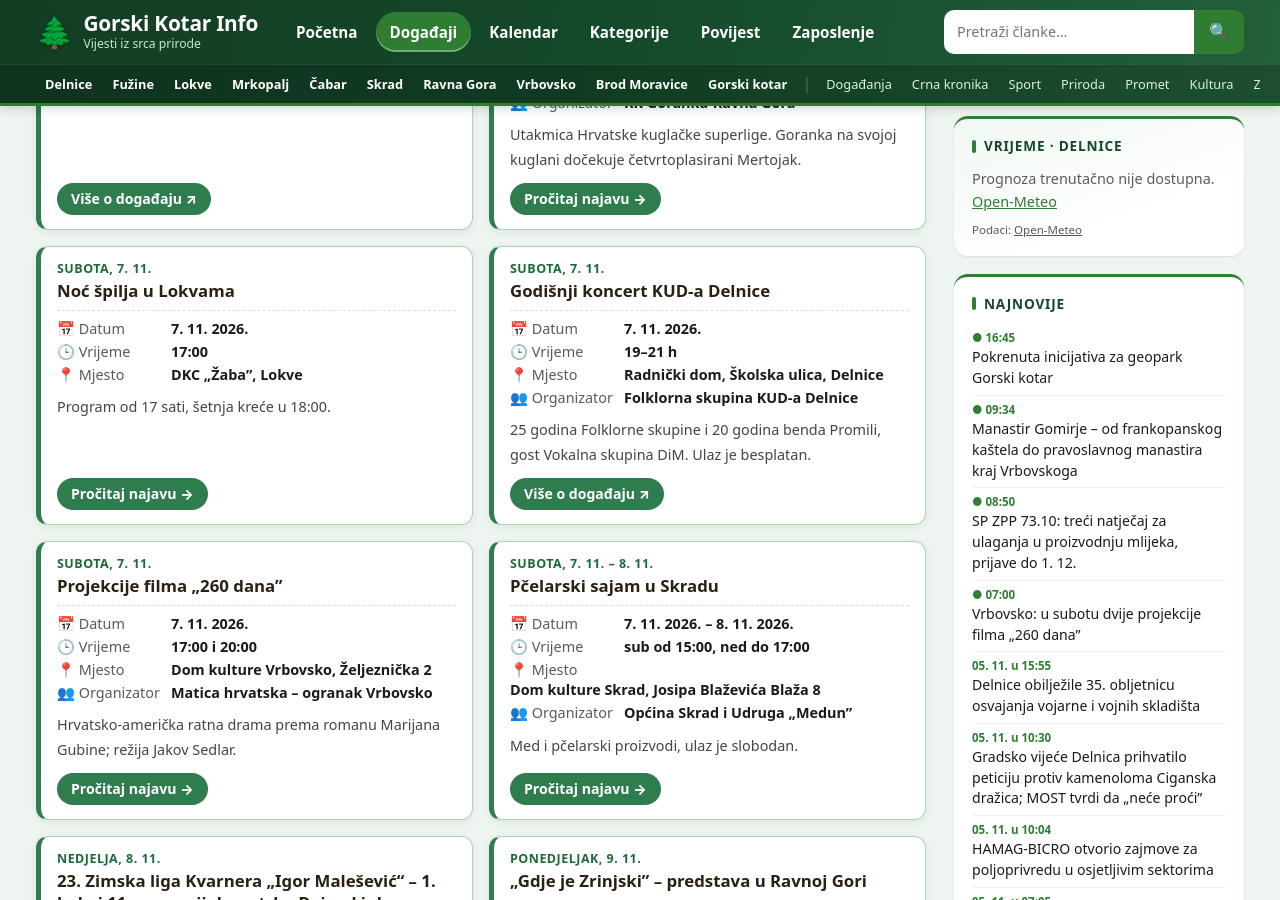
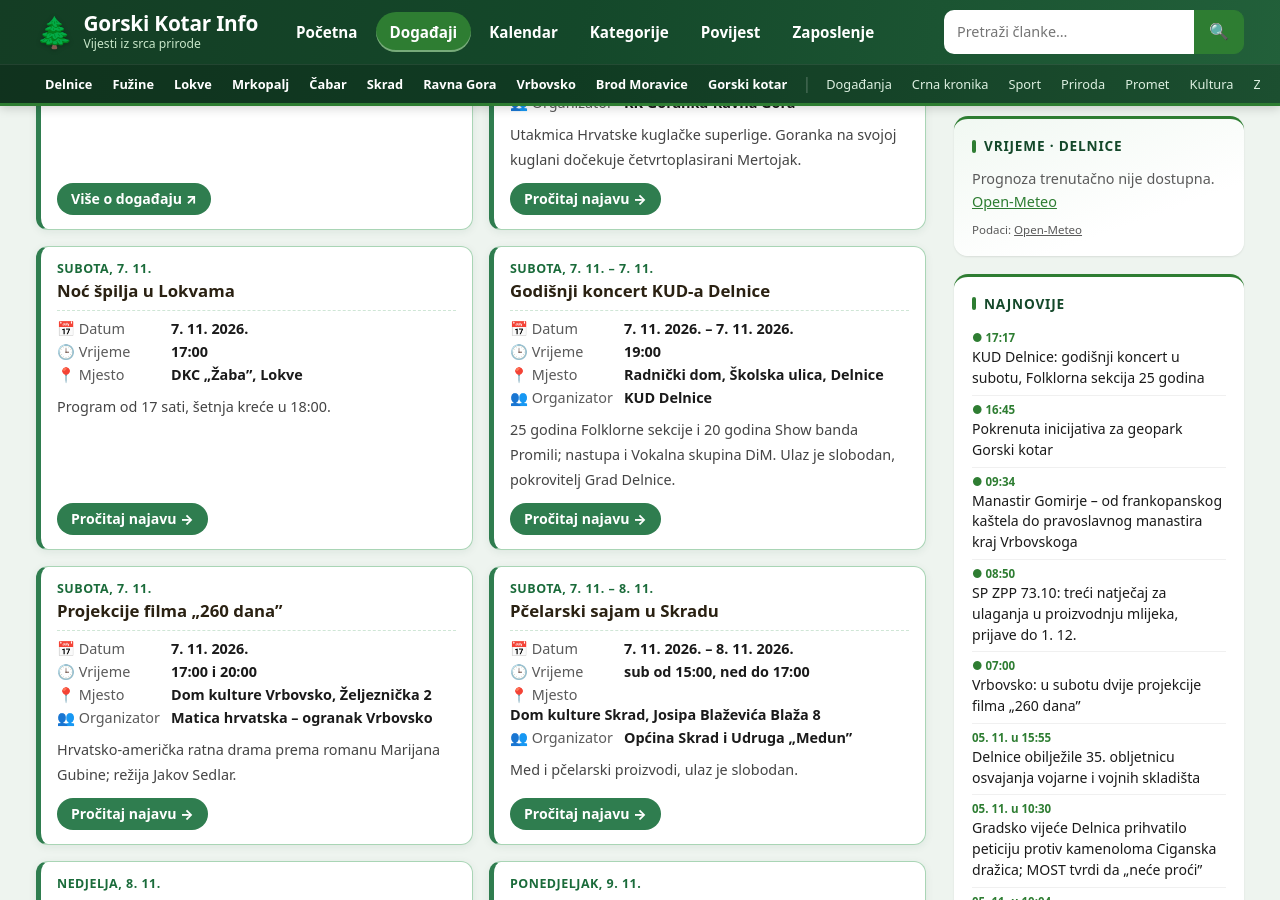
Before and after one commit to MojGK/gorski-kotar.info, a Jekyll site: the page built from dogadaji.md, in a window 1280 px wide and 900 px high, scrolled down 599 px. Built offline with Jekyll 4.4.1, drawn with Linux system fonts in a browser that asks for light colours; some of the changed text lies outside the part shown.

Commit message:
Objava: KUD Delnice: godišnji koncert u subotu, Folklorna sekcija 25 godina

```diff
--- a/_data/dogadjanja.yml
+++ b/_data/dogadjanja.yml
@@ -44,12 +44,13 @@ dogadjaji:
   link: /noc-spilja-lokve-2026/
 - naziv: Godišnji koncert KUD-a Delnice
   datum: 2026-11-07
-  vrijeme: "19–21 h"
+  datum_do: 2026-11-07
+  vrijeme: "19:00"
   mjesto: Radnički dom, Školska ulica, Delnice
   grad: Delnice
-  organizator: Folklorna skupina KUD-a Delnice
-  opis: 25 godina Folklorne skupine i 20 godina benda Promili, gost Vokalna skupina DiM. Ulaz je besplatan.
-  link: https://www.dogadanja.com/koncert/godisnji-koncert-kud-a-delnice-radnicki-dom-delnice-2026-11-07/
+  organizator: KUD Delnice
+  opis: 25 godina Folklorne sekcije i 20 godina Show banda Promili; nastupa i Vokalna skupina DiM. Ulaz je slobodan, pokrovitelj Grad Delnice.
+  link: /kud-delnice-godisnji-koncert-7-studenoga/
 - naziv: "Projekcije filma „260 dana”"
   datum: 2026-11-07
   vrijeme: "17:00 i 20:00"
--- /dev/null
+++ b/_posts/2026-11-06-kud-delnice-godisnji-koncert-7-studenoga.md
@@ -0,0 +1,28 @@
+---
+layout: post
+title: "KUD Delnice: godišnji koncert u subotu, Folklorna sekcija 25 godina"
+date: 2026-11-06 17:17:00 +0100
+location: Delnice
+type: Kultura
+categories: [Delnice, Kultura]
+excerpt: "U subotu 7. studenoga u 19 sati u Radničkom domu Delnice KUD Delnice priređuje godišnji koncert; ulaz je slobodan, pokrovitelj Grad Delnice. Folklorna sekcija obilježava 25, Show band Promili 20 godina."
+image: /assets/images/delnice-skolska-ulica.jpg
+image_alt: "Školska ulica u Delnicama, gdje se nalazi Radnički dom"
+image_credit: "Fotografija (Školska ulica, Delnice): Lan Glad / [Wikimedia Commons](https://commons.wikimedia.org/wiki/File:%C5%A0kolska_ulica,_Delnice.jpg), [CC BY-SA 4.0](https://creativecommons.org/licenses/by-sa/4.0/)"
+---
+
+**Kulturno-umjetničko društvo Delnice** u **subotu 7. studenoga u 19 sati** u **Radničkom domu** u Delnicama priprema svečani **godišnji koncert** – glazbenu i folklornu večer, javlja [Radio Gorski kotar](https://rgk.hr/kulturno-umjetnicko-drustvo-delnice-ove-subote-organizira-godisnji-koncert-uz-to-njihova-folklorna-skupina-slavi-25-godina-rada-a-20-godina-slave-clanovi-show-banda-promili/).
+
+## Obljetnice i program
+
+Na koncertu se, prema RGK i organizatorima, obilježava **25 godina rada Folklorne sekcije** KUD-a Delnice te **20 godina** djelovanja **Show banda „Promili”**. Nastupaju:
+
+- Folklorna sekcija KUD-a Delnice
+- Vokalna skupina **DiM**
+- Show band **„Promili”**
+
+**Ulaz je slobodan.** Pokrovitelj manifestacije je **Grad Delnice**.
+
+## O Folklornoj skupini
+
+Prema RGK, Folklorna skupina započela je s radom **1980.** (voditeljica Smiljka Mataja); nakon stanke nastavlja **2002.** zahvaljujući Branku Mihajloviću, potom Filipu Višiću i Danijeli Štimac, a zadnje dvije i pol godine vodi ju **Bojana Rogić-Pintar**. Cilj društva ostaje okupljanje kroz pjesmu, ples i nastupe u Hrvatskoj i šire.
```
